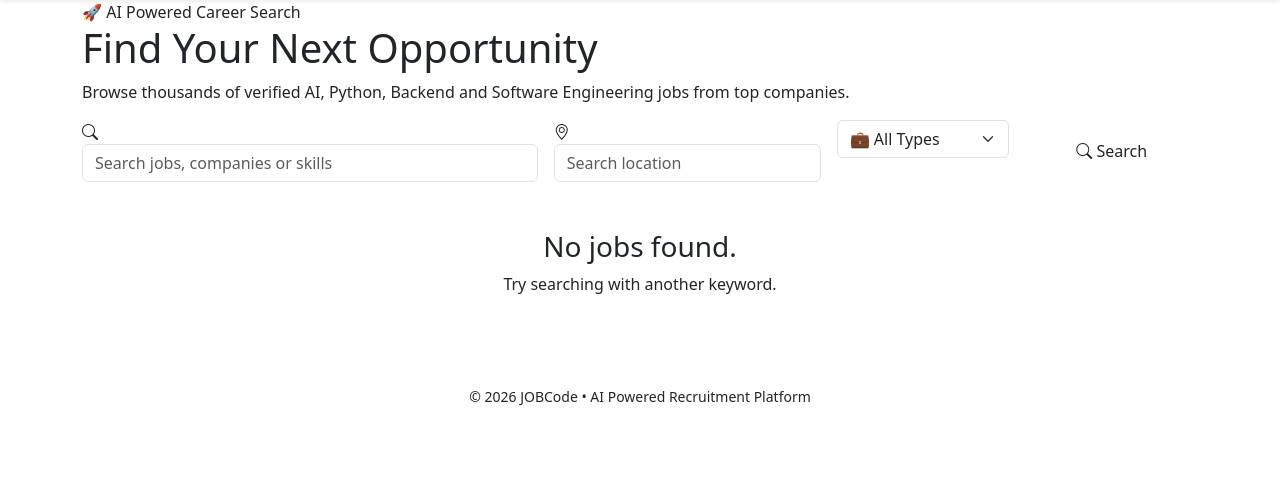
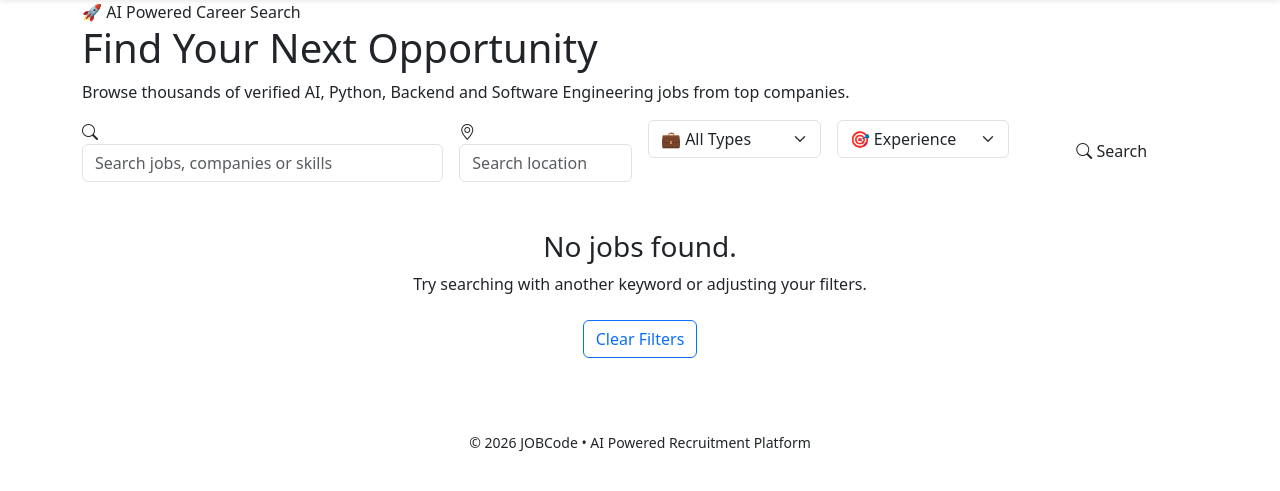
Before and after one commit to Jawahar28/AI-Powered-Job-Portal, a Django app: page /jobs/ in a window 1280 px wide. Shown: the part 84-575 px from the top of the page. Run offline with Django 5.2, Linux system fonts and the light colour scheme; data that the repository does not hold is empty.

Commit message:
Updated Job Lists

```diff
--- a/jobs/templates/jobs/job_list.html
+++ b/jobs/templates/jobs/job_list.html
@@ -29,13 +29,16 @@ Available Jobs
                 Browse thousands of verified AI, Python, Backend and Software Engineering jobs from top companies.
             </p>
 
-            <form method="GET" class="search-panel">
+
+            <!-- Search Form -->
+
+            <form method="GET" action="" class="search-panel">
 
                 <div class="row g-3">
 
-                    <!-- Search -->
+                    <!-- Keyword Search -->
 
-                    <div class="col-lg-5">
+                    <div class="col-lg-4">
 
                         <div class="search-input">
 
@@ -52,9 +55,10 @@ Available Jobs
 
                     </div>
 
+
                     <!-- Location -->
 
-                    <div class="col-lg-3">
+                    <div class="col-lg-2">
 
                         <div class="search-input">
 
@@ -71,6 +75,7 @@ Available Jobs
 
                     </div>
 
+
                     <!-- Job Type -->
 
                     <div class="col-lg-2">
@@ -83,17 +88,20 @@ Available Jobs
                                 💼 All Types
                             </option>
 
-                            <option value="FT"
+                            <option
+                                value="FT"
                                 {% if job_type == "FT" %}selected{% endif %}>
                                 Full Time
                             </option>
 
-                            <option value="PT"
+                            <option
+                                value="PT"
                                 {% if job_type == "PT" %}selected{% endif %}>
                                 Part Time
                             </option>
 
-                            <option value="IN"
+                            <option
+                                value="IN"
                                 {% if job_type == "IN" %}selected{% endif %}>
                                 Internship
                             </option>
@@ -102,11 +110,60 @@ Available Jobs
 
                     </div>
 
-                    <!-- Search -->
+
+                    <!-- Experience -->
+
+                    <div class="col-lg-2">
+
+                        <select
+                            class="form-select"
+                            name="experience">
+
+                            <option value="">
+                                🎯 Experience
+                            </option>
+
+                            <option
+                                value="entry"
+                                {% if experience == "entry" %}selected{% endif %}>
+                                Fresher / Entry
+                            </option>
+
+                            <option
+                                value="junior"
+                                {% if experience == "junior" %}selected{% endif %}>
+                                Junior
+                            </option>
+
+                            <option
+                                value="senior"
+                                {% if experience == "senior" %}selected{% endif %}>
+                                Senior
+                            </option>
+
+                            <option
+                                value="lead"
+                                {% if experience == "lead" %}selected{% endif %}>
+                                Lead
+                            </option>
+
+                            <option
+                                value="management"
+                                {% if experience == "management" %}selected{% endif %}>
+                                Management
+                            </option>
+
+                        </select>
+
+                    </div>
+
+
+                    <!-- Search Button -->
 
                     <div class="col-lg-2 d-grid">
 
                         <button
+                            type="submit"
                             class="btn hero-search-btn">
 
                             <i class="bi bi-search"></i>
@@ -128,30 +185,34 @@ Available Jobs
 </section>
 
 
+<!-- Jobs Section -->
+
 <section class="jobs-section">
 
     <div class="container">
 
         {% if jobs %}
+
+            <!-- Results Header -->
+
             <div class="d-flex justify-content-between align-items-center mb-4">
 
                 <div>
 
                     <h4>
-
                         {{ jobs|length }} Jobs Found
-
                     </h4>
 
                     <p class="text-muted mb-0">
-
                         Find the perfect opportunity for your career.
-
                     </p>
 
                 </div>
 
             </div>
+
+
+            <!-- Jobs Grid -->
 
             <div class="jobs-grid">
 
@@ -159,11 +220,15 @@ Available Jobs
 
                     <div class="job-card">
 
+                        <!-- Job Header -->
+
                         <div class="job-header">
 
                             <div>
 
-<h3>{{ job.title }}</h3>
+                                <h3>
+                                    {{ job.title }}
+                                </h3>
 
                                 <p class="company">
                                     {{ job.company.name }}
@@ -177,11 +242,18 @@ Available Jobs
 
                         </div>
 
+
+                        <!-- Job Meta -->
+
                         <div class="job-meta">
 
-<span>📍 {{ job.location }}</span>
+                            <span>
+                                📍 {{ job.location }}
+                            </span>
 
-<span>💼 {{ job.get_job_type_display }}</span>
+                            <span>
+                                💼 {{ job.get_job_type_display }}
+                            </span>
 
                             <span>
 
@@ -195,22 +267,19 @@ Available Jobs
 
                         </div>
 
+
+                        <!-- Job Footer -->
+
                         <div class="job-footer">
 
                             <small>
-
-Posted
-
-{{ job.posted_at|date:"M d, Y" }}
-
+                                Posted {{ job.posted_at|date:"M d, Y" }}
                             </small>
 
                             <a
                                 href="{% url 'job_detail' job.id %}"
                                 class="details-btn">
-
                                 Explore →
-
                             </a>
 
                         </div>
@@ -223,13 +292,23 @@ Explore →
 
         {% else %}
 
+            <!-- No Jobs -->
+
             <div class="text-center py-5">
 
-<h3>No jobs found.</h3>
+                <h3>
+                    No jobs found.
+                </h3>
 
                 <p>
-Try searching with another keyword.
+                    Try searching with another keyword or adjusting your filters.
                 </p>
+
+                <a
+                    href="{% url 'job_list' %}"
+                    class="btn btn-outline-primary mt-2">
+                    Clear Filters
+                </a>
 
             </div>
 
--- a/jobs/views.py
+++ b/jobs/views.py
@@ -62,8 +62,10 @@ def job_list(request):
 
     job_type = request.GET.get("job_type")
 
+    experience = request.GET.get("experience")
 
-    jobs = Job.objects.select_related("company").all()
+
+    jobs = Job.objects.select_related("company").filter(status = Job.Status.OPEN)
 
     if query:
         jobs = jobs.filter(
@@ -78,12 +80,16 @@ def job_list(request):
     if job_type:
         jobs = jobs.filter(job_type=job_type)
 
+    if experience:
+        jobs = jobs.filter(intelligence__experience_level = experience)
+
 
     context = {
             "jobs" : jobs,
             "query" : query,
             "location": location,
             "job_type": job_type,
+            "experience" : experience,
     }
     return render(request, "jobs/job_list.html", context)
 
```
Lines whose indentation alone changed are shown as unchanged.
